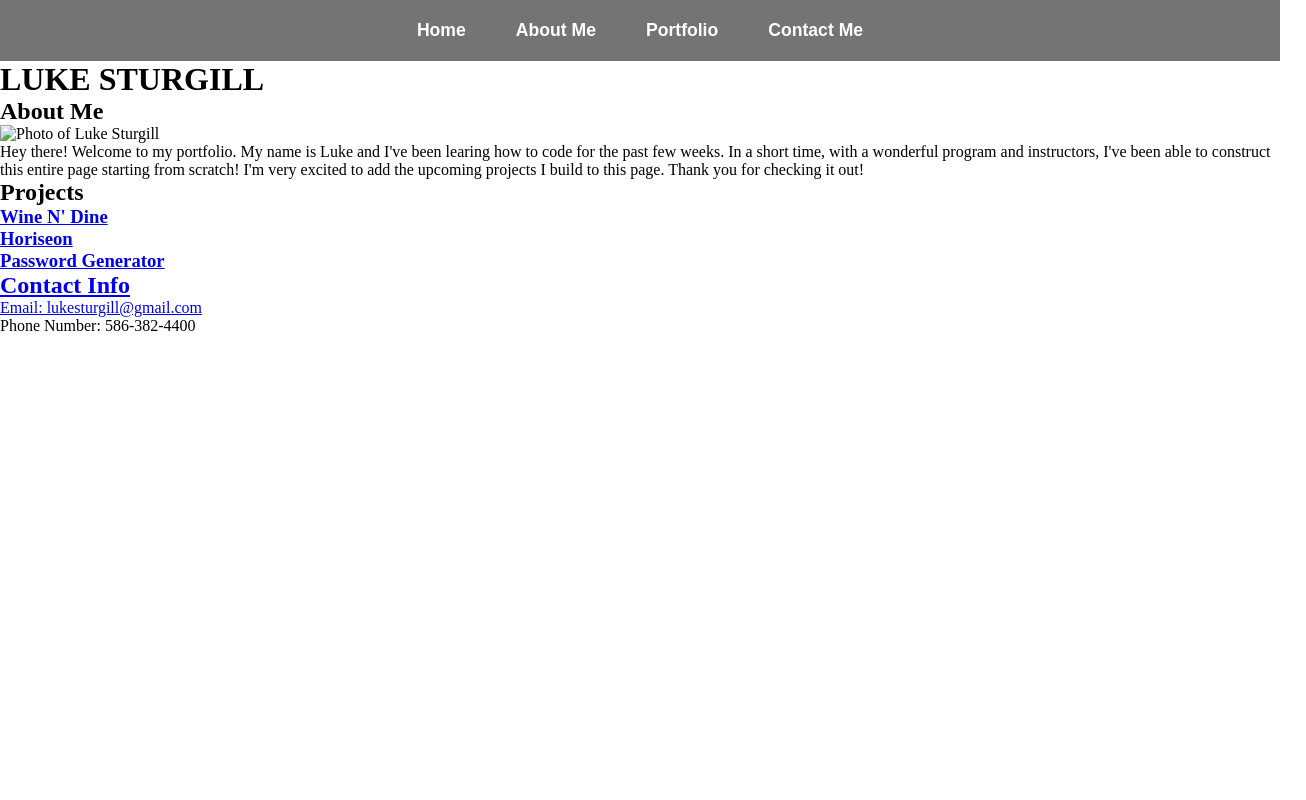
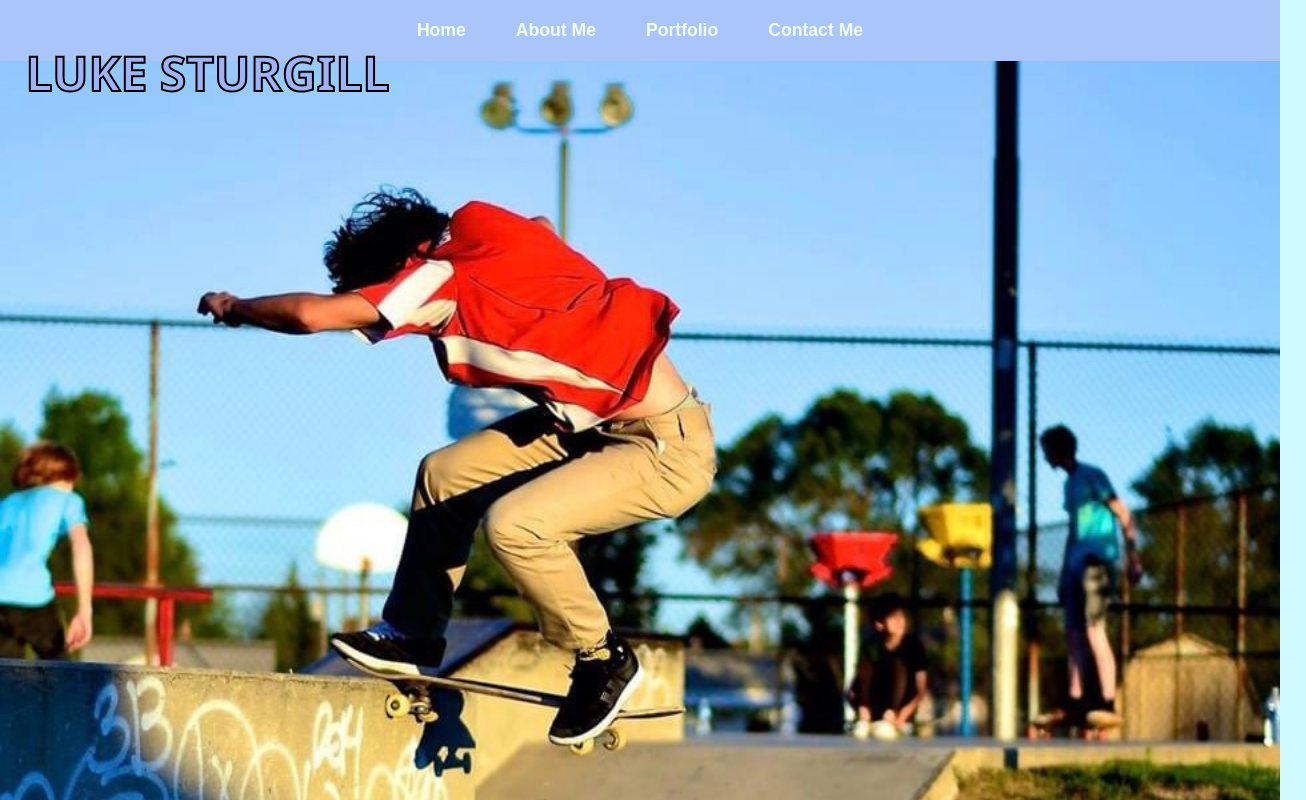
Before and after one commit to Lukesturgill/my-portfolio, a plain HTML site: page index.html in a window 1280 px wide. Shown: the top 800 px of the page, 1306 px wide, since content can reach past the window. Drawn offline with Linux system fonts and the light colour scheme.

Commit message:
added styling to about me section

```diff
--- a/assets/style.css
+++ b/assets/style.css
@@ -1,5 +1,5 @@
 :root {
---primary-color: #7B757C;
+--primary-color: #9eb3f8;
 --secondary-color: #747474;
 --tertiary-color: #8C857C;
 }
@@ -9,13 +9,20 @@
     padding: 0;
     box-sizing: border-box;
 }
+
+body{
+  background-color: rgb(206, 249, 255);
+}
+
+/* header/ navbar styling*/
  .header{
   display: flex;
   justify-content: center;
   align-items: center;
   position: sticky;
   top: 0;
-  background-color: var(--secondary-color);
+  background-color: var(--primary-color);
+  opacity: 75%;
  }
 
  .header ul {
@@ -43,6 +50,7 @@
   box-shadow: 0 0 10px white;
  }
 
+ /*Hero styling*/
  #home{
    display: flex;
    flex-direction: column;
@@ -50,84 +58,76 @@
 
  #home::before{
    content: "";
-   position: absolute;
+   position: relative;
    top: 0;
    right: 0;
-   background: url("hero.jpg") no-repeat center center/cover;
-   height: 900px;
-   width:60%;
+   background: url(../assets/images/IMG_6920.jpg) no-repeat center center/cover;
+   display: flex;
+   height: 1000px;
+   width:100%;
    z-index: -1;
  }
 
-  /*.bio {
-      color: var(--primary-color);
-      display: flex;
+ .main{
+   display: flex;
+   flex-direction: column;
+   align-items: center;
+   position: absolute;
+   top: 5%;
+   left: 2%;
+   color: var(--primary-color);
+   font-size: 2rem;
+   font-family:'Segoe UI', Tahoma, Verdana, sans-serif;
+   -webkit-text-stroke: 2px black;
+ }
+
+  /* Bio/ about me styling*/
+
+  .bio {
+    display: flex;
+    flex-direction: column;
+    box-sizing: border-box;
+    padding: 20px;
+    margin-bottom: 50px;
+  }
+
+  #pic {
+    display: flex;
+  }
+
+  #pic img{
+    width: 575px;
+    height: 425px;
+    padding-left: 10px;
+  }
+
+  .headings {
+    display: flex;
+    flex-direction: row;
+    align-items: center;
+    position: relative;
+    left: 2%;
+    top: 10%;
+    color: var(--primary-color);
+    font-size: 2rem;
+    font-family:'Segoe UI', Tahoma, Verdana, sans-serif;
+    -webkit-text-stroke: 2px black;
 
   }
 
-  .biodev {
-      display: flex;
-      align-items: center;
+  .intro {
+    display: flex;
+    flex-direction: column;
+    flex-wrap: wrap;
+    text-align: justify;
+    padding: 10px;
+    margin-top: 12px;
   }
 
-  .about-info {
-      flex: 2 70%;
-      flex-wrap: wrap;
-      align-items: center;
+  .intro h2{
+    font-size: 2rem;
+    margin-bottom: 20px;
+    font-family: Arial, Helvetica, sans-serif;
   }
 
-
-  .about-me {
-      flex: 3 5%;
-      flex-wrap: wrap;
-      align-items: center;
-      padding-right: 15px;
-      text-align: center;
-      font-size: 35px;
-  }
-
-  .bio-img img {
-      max-width: 100%;
-      background-position: center;
-      background-size: auto;
-      background-attachment: fixed;
-      flex-wrap: wrap;
-      padding: 0 15px 0 15px;
-  }
-
-  .bio-img {
-      flex: 1 30%;
-  }
-
-  section {
-      padding: 2%;
-  }
-
-  h3 {
-      color: var(--primary-color)
-  }
-
-  .flex-row {
-    display: flex;
-  }
-
-  .projects {
-    display: flex;
-    flex-wrap: wrap;
-    align-items: center;
-  }
-
-  .winendine {
-      flex: 100%;
-      padding-bottom: 10px;
-    }
-
-    .horiseon {
-      flex: 2 40%;
-      flex-wrap: wrap;
-    }
-
-    .password-generator {
-      flex: 2 40%;
-      flex-wrap: wrap;
-    }
+ /*Portfolio styling*/
--- a/index.html
+++ b/index.html
@@ -27,39 +27,33 @@
          </ul>
         </nav>
 
-     <!--Home/Hero section-->
-        <section id="home"></section>
+     <!--Home/Hero section -->
+        <section id="home">
             <div class="main">
                 <h1>LUKE STURGILL</h1>
-            </div>
+                </div>
+        </section>
 
 
-     <!--Bio section-->
-        <section id ="bio" class="biodiv">
-            <div  class="bio">
-                <div class="flex-row">
+     <!--Bio section -->
+        <section id ="bio">
+            <div class="headings">
+            <h1>ABOUT ME</h1>
+        </div>
+            <div  id="pic">
+                <img src="assets/images/IMG_5916.JPG" alt="photo of luke sturgill">
+                <div class="intro">
+                    <h2>Luke Sturgill</h2>
+                    <p> I'm currently enrolled in a web development bootcamp through the University of Utah. Coding and web development is something I've long had interest in learning about. I'm excited for the oppertunity to learn new skills and push myself into a new career.
+                    </p>
                 </div>
-                <div class="about-me">
-                    <h2>About Me</h2>
-                </div>
-                <div class="bio-img">
-                    <img src="hero.jpg" alt="Photo of Luke Sturgill">
-                </div>
-                <div class="about-info">
-                    <p>
-                    Hey there! Welcome to my portfolio. My name is Luke and I've been learing how to code for the past few weeks. In a short time, with a wonderful program and instructors, I've been able to construct this entire page starting from scratch! I'm very excited to add the upcoming projects I build to this page. Thank you for checking it out!
-                    </p>
                 </div>
             </div>
         </section>
 
-
-     <!--Projects section-->
-        <section id="projects">
-        <div class="projects">
-        <div>
-            <h2>Projects</h2>
-        </div>
+     <!--Portfolio section-->
+        <section id="portfolio">
+        <h1 class="headings">PORTFOLIO<h1>
             <div class="winendine">
                 <article>
                     <a href="https://jwviking.github.io/project1/">
@@ -83,7 +77,7 @@
         </section>
 
 
-     <!-- Contact info -->
+     <!-- Contact info
         <section id="contact-me" class="contact-info">
         <div>
             <h2>Contact Info</h2>
@@ -97,7 +91,7 @@
             </div>
         </div>
         </section>
-        </div>
+        </div>-->
 
     </body>
 </html>
```
Also changed, not shown: assets/images/IMG_6920.jpg (added).
